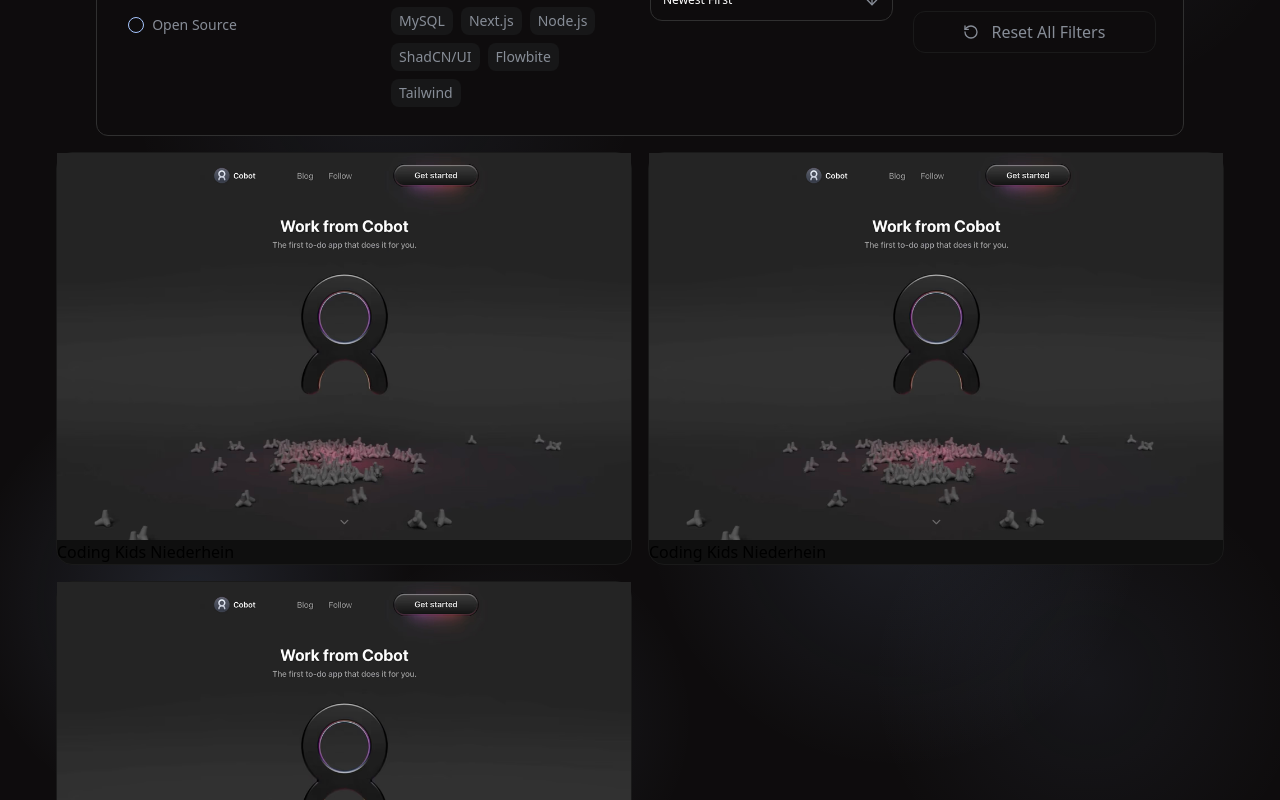
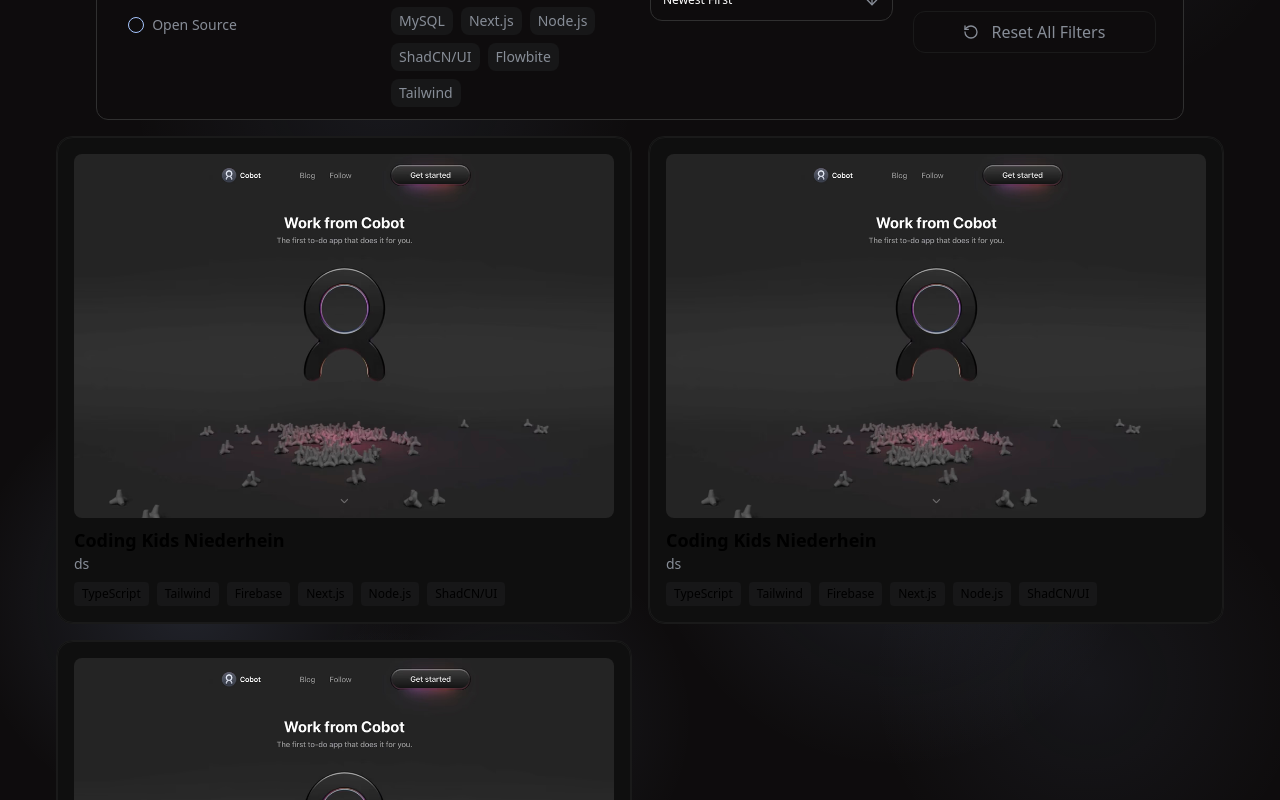
Before and after one commit to Goldinyan/MyPortfolio, a Next.js app: page /projects in a window 1280 px wide. Shown: the part 400-1200 px from the top of the page. Built offline with nearby package versions, Linux system fonts and the light colour scheme.

Commit message:
added Project Cards

```diff
--- a/src/app/projects/page.tsx
+++ b/src/app/projects/page.tsx
@@ -15,26 +15,18 @@
   RotateCcw,
   X,
 } from "lucide-react";
-
+import ProjectCard from "./projectCard";
 import useMediaQuery from "../mediaQuery";
 
-type Tag =
-  | "TypeScript"
-  | "MySQL"
-  | "Next.js"
-  | "Node.js"
-  | "Firebase"
-  | "ShadCN/UI"
-  | "Tailwind"
-  | "Flowbite"
-  | "Daisy";
+type Tag = typeof Tags[number];
+
 
 type TypeFilter = {
   demo: boolean;
   openSource: boolean;
 };
 
-const Tags: Tag[] = [
+const Tags = [
   "TypeScript",
   "Daisy",
   "Firebase",
@@ -44,22 +36,22 @@
   "ShadCN/UI",
   "Flowbite",
   "Tailwind",
-];
+] as const;
 
 const sortValues = ["Newest First", "A-Z", "Z-A"] as const;
 type Sort = (typeof sortValues)[number];
-type Projects = {
+interface Project {
   title: string;
-  feautured: boolean;
+  featured: boolean;
   tags: Tag[];
-  des: string;
+  description: string;
   date: Date;
   img: string;
-  openSoure: boolean;
+  openSource: boolean;
   hasDemo: boolean;
   sourceLink: string;
-  demoLink: string;
-};
+  demoLink: string
+}
 export default function Home() {
   const [selectOpen, setSelectOpen] = useState<boolean>(false);
   const [showFilter, setShowFilter] = useState<boolean>(false);
@@ -69,11 +61,11 @@
   });
   const [tagsFilter, setTagsFilter] = useState<Tag[]>([]);
   const [sort, setSort] = useState<Sort>("Newest First");
-  const [filProjects, setFilProjects] = useState<Projects[]>([]);
-  const projects: Projects[] = [
+  const [filProjects, setFilProjects] = useState<Project[]>([]);
+  const projects: Project[] = [
     {
       title: "Coding Kids Niederhein",
-      feautured: false,
+      featured: false,
       tags: [
         "TypeScript",
         "Tailwind",
@@ -82,17 +74,17 @@
         "Node.js",
         "ShadCN/UI",
       ],
-      des: "ds",
+      description: "ds",
       date: new Date("2025-08-16"),
       img: "./assets/pg1.png",
-      openSoure: false,
+      openSource: false,
       hasDemo: true,
       sourceLink: "",
       demoLink: "",
     },
     {
       title: "Coding Kids Niederhein",
-      feautured: false,
+      featured: false,
       tags: [
         "TypeScript",
         "Tailwind",
@@ -101,17 +93,17 @@
         "Node.js",
         "ShadCN/UI",
       ],
-      des: "ds",
+      description: "ds",
       date: new Date("2025-08-16"),
       img: "./assets/pg1.png",
-      openSoure: false,
+      openSource: false,
       hasDemo: true,
       sourceLink: "",
       demoLink: "",
     },
     {
       title: "Coding Kids Niederhein",
-      feautured: false,
+      featured: false,
       tags: [
         "TypeScript",
         "Tailwind",
@@ -120,10 +112,10 @@
         "Node.js",
         "ShadCN/UI",
       ],
-      des: "ds",
+      description: "ds",
       date: new Date("2025-08-16"),
       img: "./assets/pg1.png",
-      openSoure: false,
+      openSource: false,
       hasDemo: true,
       sourceLink: "",
       demoLink: "",
@@ -164,7 +156,7 @@
     }
 
     if (typeFilter.openSource) {
-      sortedProjects = sortedProjects.filter((project) => project.openSoure);
+      sortedProjects = sortedProjects.filter((project) => project.openSource);
     }
 
     if (tagsFilter.length !== 0) {
@@ -216,7 +208,7 @@
             <SlidersHorizontal className="ml-auto mr-2 text-white w-5 h-5" />
           </div>
           {showFilter && (
-            <div className="mx-auto w-[95%] gap-5 space-y-4 grid grid-cols-1 md:grid-cols-2 l:grid-cols-4">
+            <div className="mx-auto w-[95%] gap-5 grid grid-cols-1 md:grid-cols-2 l:grid-cols-4">
 
               {/* <div className="flex md:flex-row gap-3"> */}
                 <div className="ml-1 max-w-100   ">
@@ -426,8 +418,7 @@
                   className="bg-card-bg w-full border border-border-bg rounded-2xl"
                   key={i}
                 >
-                  <img src={project.img} className="" />
-                  <p>{project.title}</p>
+                  <ProjectCard project={project} />
                 </div>
               );
             })}
--- /dev/null
+++ b/src/app/projects/projectCard.tsx
@@ -0,0 +1,63 @@
+"use client";
+
+import { useEffect, useState } from "react";
+import { Star, Code } from "lucide-react";
+type Tag =
+  | "TypeScript"
+  | "MySQL"
+  | "Next.js"
+  | "Node.js"
+  | "Firebase"
+  | "ShadCN/UI"
+  | "Tailwind"
+  | "Flowbite"
+  | "Daisy";
+
+interface Project {
+  title: string;
+  featured: boolean;
+  tags: Tag[];
+  description: string;
+  date: Date;
+  img: string;
+  openSource: boolean;
+  hasDemo: boolean;
+  sourceLink: string;
+  demoLink: string;
+}
+
+interface ProjectCardProps {
+  project: Project;
+}
+
+export default function ProjectCard({
+  project: {
+    title,
+    featured,
+    tags,
+    description,
+    date,
+    img,
+    openSource,
+    hasDemo,
+    sourceLink,
+    demoLink,
+  },
+}: ProjectCardProps) {
+
+
+  return (
+    <div className="bg-card-bg border border-border-bg rounded-2xl p-4">
+      <img src={img} alt={title} className="rounded-lg mb-2" />
+      <p className="text-lg font-bold">{title}</p>
+      <p className="text-sm text-text-primary">{description}</p>
+      <div className="flex flex-wrap gap-2 mt-2">
+        {tags.map((tag) => (
+          <span key={tag} className="px-2 py-1 text-xs rounded bg-island-bg">
+            {tag}
+          </span>
+        ))}
+      </div>
+    </div>
+  );
+}
```
